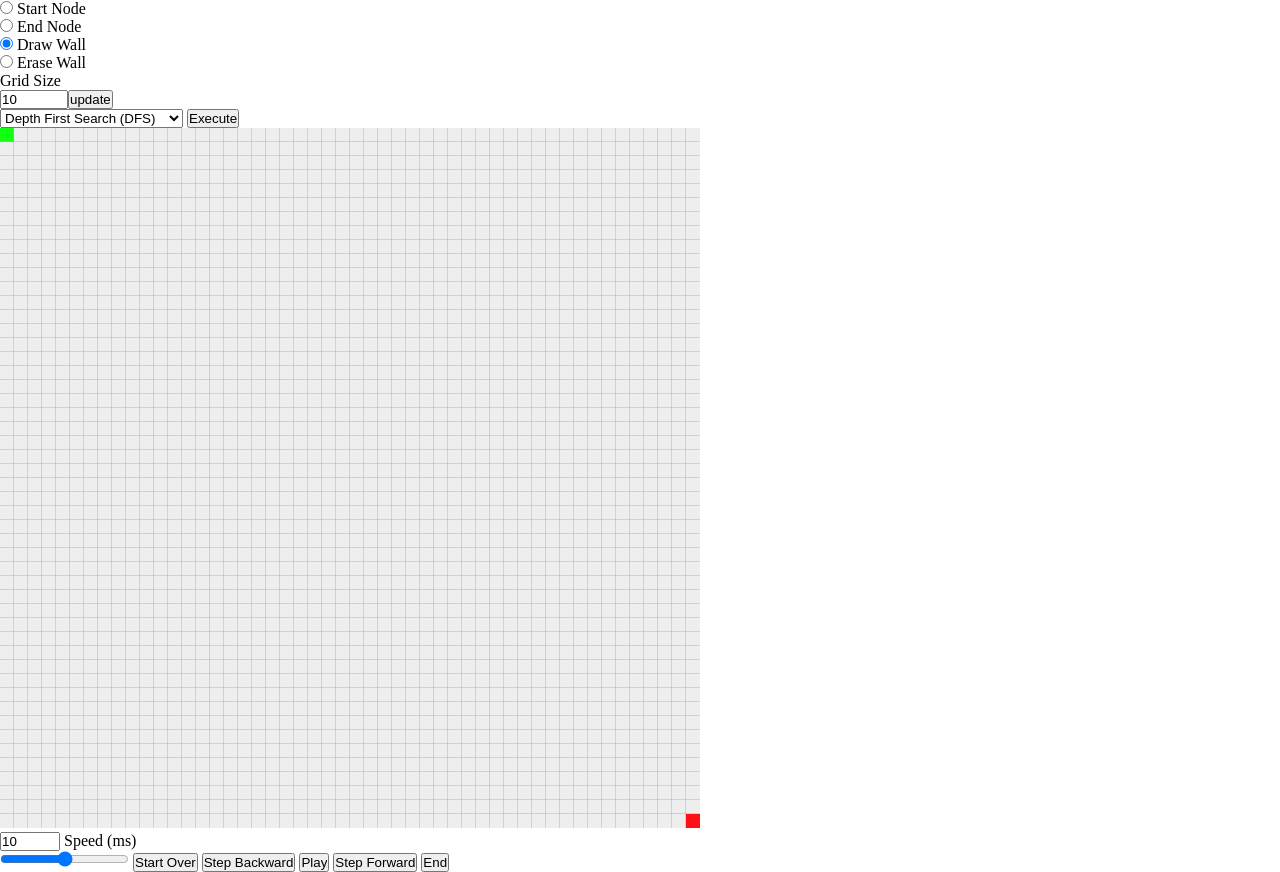
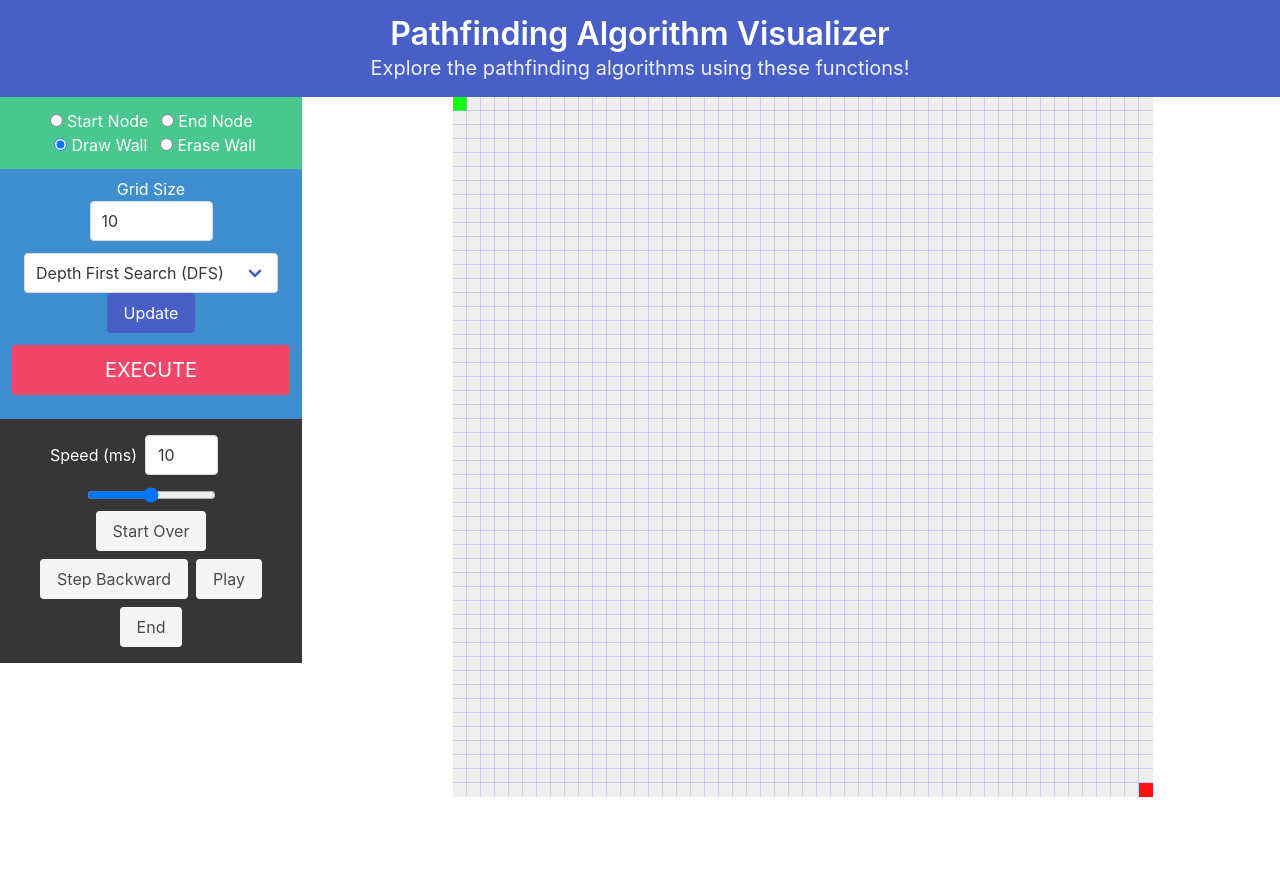
Before and after one commit to tenick/pathfinding-visualization, a plain HTML site: page index.html in a window 1280 px wide. After the commit the page ends 827 px from the top, so only its background shows below. Drawn offline with nearby package versions, Linux system fonts and the light colour scheme.

Commit message:
implemented bulma css framework

```diff
--- a/index.html
+++ b/index.html
@@ -5,50 +5,86 @@
     <meta http-equiv="X-UA-Compatible" content="IE=edge">
     <meta name="viewport" content="width=device-width, initial-scale=1.0">
     <link rel="stylesheet" href="./style.css">
-    <title>Document</title>
+    <link rel="stylesheet" href="https://cdn.jsdelivr.net/npm/bulma@0.9.4/css/bulma.min.css">
+    <title>Pathdinding Algorithm Visualizer</title>
 </head>
 <body>
+    <section class="hero is-link has-text-centered p-4">
+        <p class="title">Pathfinding Algorithm Visualizer</p>
+        <p class="subtitle">Explore the pathfinding algorithms using these functions!</p>
+    </section>
+    <div class="columns has-text-centered">
+        <div class="column is-3">
+            <section class="hero is-success has-text-centered">
+                <div class="hero-body p-3">
+                    <div class="container">
+                        <label class="radio" for="startNode">
                             <input type="radio" id="startNode" name="operation" value="Start Node">
-    <label for="startNode">Start Node</label><br>
+                            Start Node
+                        </label>
 
+                        <label class="radio" for="endNode">
                             <input type="radio" id="endNode" name="operation" value="End Node">
-    <label for="endNode">End Node</label><br>
+                            End Node
+                        </label>
 
+                        <label class="radio" for="drawWall">
                             <input type="radio" id="drawWall" name="operation" checked value="Draw Wall">
-    <label for="drawWall">Draw Wall</label><br>
+                            Draw Wall
+                        </label>
 
+                        <label class="radio" for="eraseWall">
                             <input type="radio" id="eraseWall" name="operation" value="Erase Wall">
-    <label for="eraseWall">Erase Wall</label><br>
-
-
-    <label for="gridSize">Grid Size</label><br>
-    <input type="number" id="gridSize" min="2" max="1000" value="10"><input type="button" value="update" onclick="update()"><br>
-
+                            Erase Wall
+                        </label>
+                    </div>
+                </div>
+            <section>
+            <section class="hero is-info has-text-centered">
+                <div class="container pt-2">
+                    <h1 class="h1">Grid Size</h1>
+                    <input class="input" type="number" id="gridSize" min="2" max="1000" value="10">
+                </div>
+                <div class="hero-body p-3">
+                    <div class="select">
                         <select name="algorithm" id="algorithm">
                             <option value="dfs">Depth First Search (DFS)</option>
                             <option value="bfs">Breadth First Search (BFS)</option>
                             <option value="dijkstra">Dijkstra's Algorithm</option>
                             <option value="astar">A*</option>
                         </select>
+                    </div>
 
-    <input type="button" id="execute" value="Execute" onclick="execute();">
+                    <button class="button is-link" value="update" onclick="update()">Update</button>
 
+                    <button class="button is-danger is-medium column is-fullwidth mt-3 mb-3" type="button" id="execute" value="Execute" onclick="execute();">EXECUTE</button>
 
-    <div>
+                </div>
+            </section>
+
+            <section class="hero is-dark has-text-centered p-4">
+                <div class="buttons is-centered">
+                    <div class="field is-horizontal">
+                        <h1 class="h1 p-2">Speed (ms)</h1>
+                        <input class="input column is-4" type="number" id="speed" min="1" max="100" value="10">
+                    </div>
+                    <div class="buttons is-centered">
+                        <input type="range">
+                    </div>
+                </div>
+
+                <div class="buttons is-centered">
+                    <button class="button is-light" type="button" value="Start Over">Start Over</button>
+                    <button class="button is-light" type="button" value="Step Backward">Step Backward</button>
+                    <button class="button is-light" type="button" value="Play">Play</button>
+                    <button class="button is-light" type="button" value="End">End</button>
+                </div>
+            </section>
+        </div>
+        <div class="column">
             <canvas id="cvs"></canvas>
         </div>
-
-    <input type="number" id="speed" min="1" max="100" value="10">
-    <label for="speed">Speed (ms)</label><br>
-
-    <input type="range">
-    <input type="button" value="Start Over">
-    <input type="button" value="Step Backward">
-    <input type="button" value="Play">
-    <input type="button" value="Step Forward">
-    <input type="button" value="End">
-
-
+    </div>
 
     <script src="./pathFindingVisualizer.js"></script>
     <script src="./script.js"></script>
```
Lines whose indentation alone changed are shown as unchanged.
